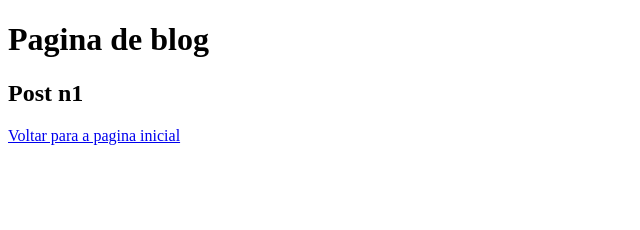
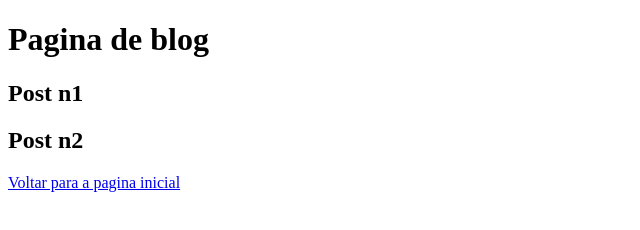
Before and after one commit to leovital/aulagithub, a plain HTML site: page blog.html in a window 1280 px wide. Shown: the whole page, without its empty margins (0-640 px from the left). Drawn offline with Linux system fonts and the light colour scheme.

Commit message:
update blod

```diff
--- a/blog.html
+++ b/blog.html
@@ -10,6 +10,7 @@
 
     <h1>Pagina de blog</h1>
     <h2>Post n1</h2>
+    <h2>Post n2</h2>
 
 
     <a href="index.html">Voltar para a pagina inicial</a>
```
